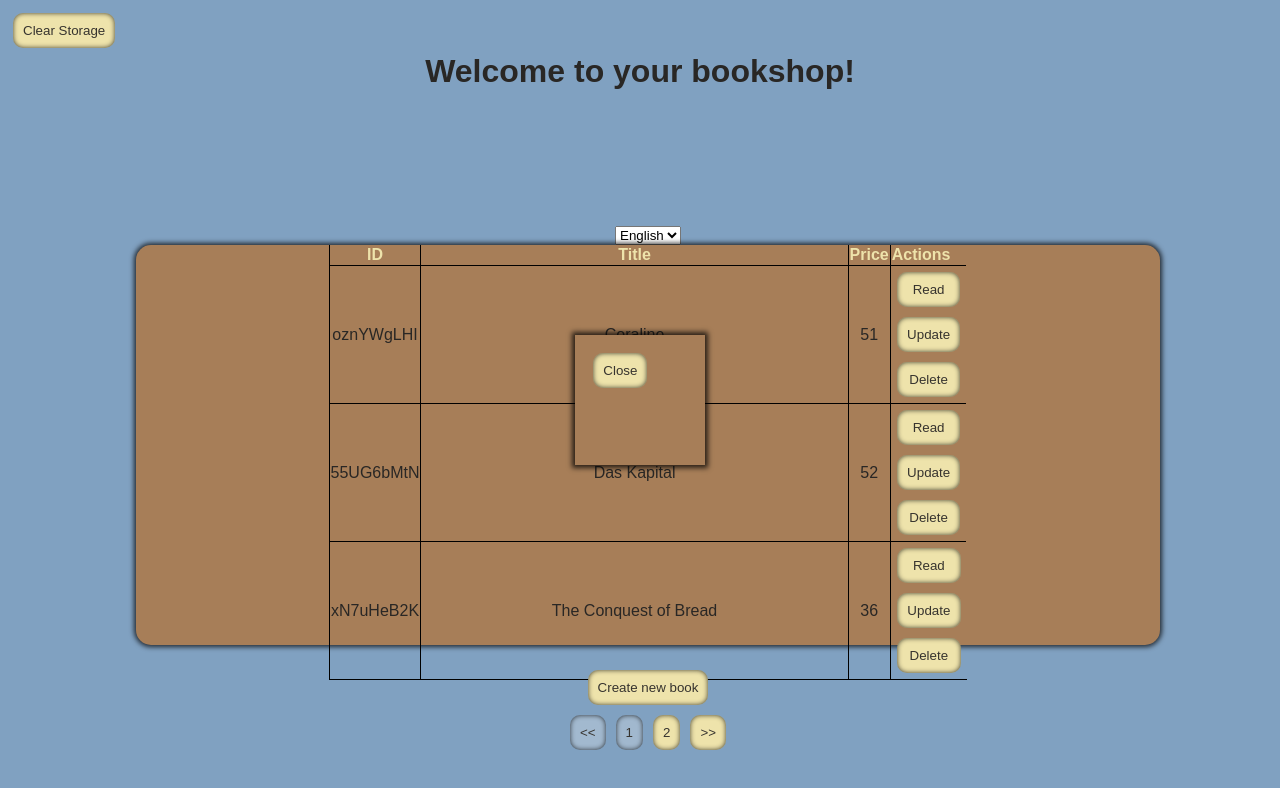
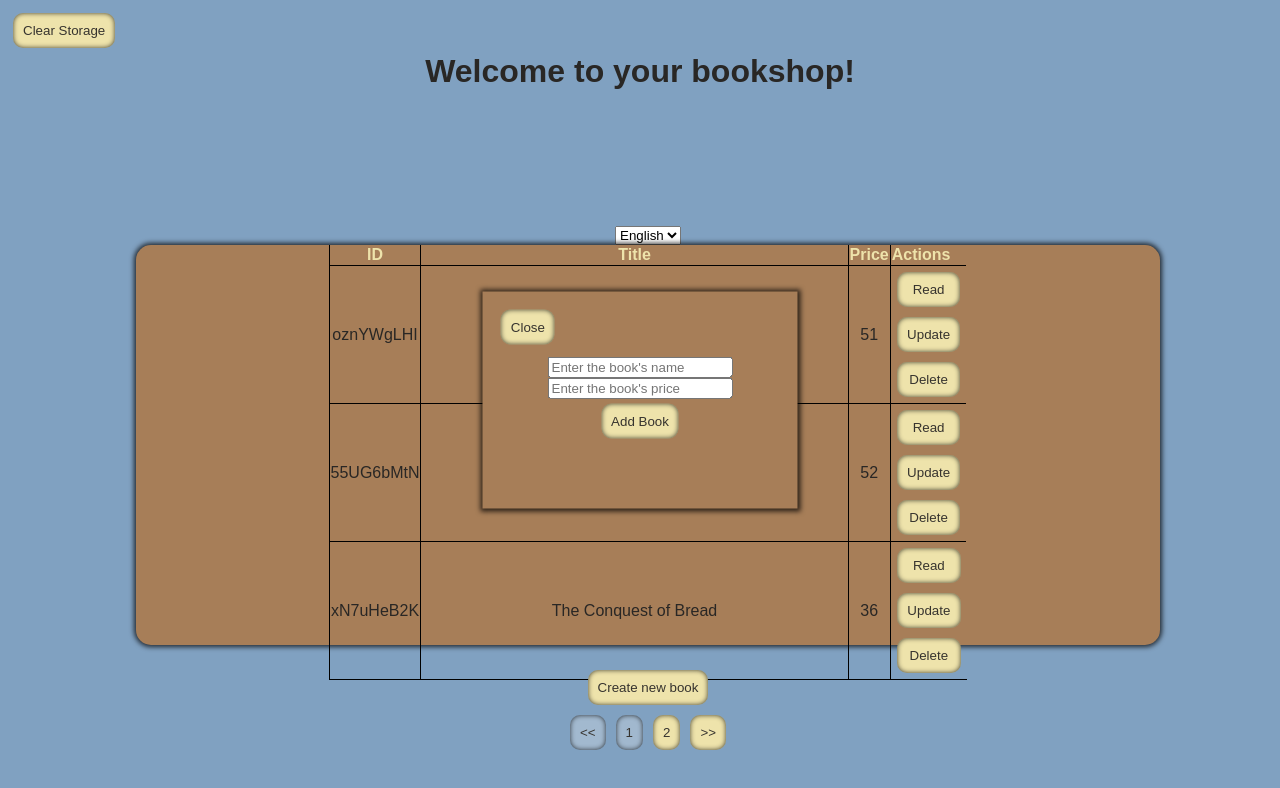
Before and after one commit to shacharRonZohar/book-shop-proj, a plain HTML site: page index.html in a window 1280 px wide. Both pictures are taken after a click on the button "Create new book". Drawn offline with Linux system fonts and the light colour scheme.

Commit message:
Reverted some stupid changes

```diff
--- a/index.html
+++ b/index.html
@@ -34,7 +34,7 @@
         </section>
         <button id="btn-create-book" data-trans="btn-create-book">Create new book</button>
         <section class="page-nav"></section>
-        <div class="modal" hidden="true">
+        <div class="modal">
             <button data-trans="btn-close" class="close-modal">Close</button>
             <div class="new-book">
                 <input type="text" name="book-name" data-trans="input-book-name" placeholder="Enter the book's name">
--- a/js/bookshop.controller.js
+++ b/js/bookshop.controller.js
@@ -1,5 +1,10 @@
 'use strict'
 
+// Notes: I was almost done with migration to jQuery then shit started to break so I stopped and reverted some of the changes, not a priority rn
+// Sorting by price suddenly broke aswell, couldn't track the exact source at this point,
+// It only sorts the last two in the array after the first sort by price
+// I'll also make a better design with bootstrap and make tons of refactors when I have time (weekend?)
+// I want to be fresh for the super important lesson tmrw and it's 22:00 rn
 $(onInit)
 
 function onInit() {
@@ -120,6 +125,8 @@ function onChangeRate(ev) {
 
 function onSortBy(ev) {
     var sortBy = ev.data
+    console.log('sortBy', sortBy)
+
     setSortBy(sortBy)
     renderBooks()
 }
@@ -161,7 +168,7 @@ function doTrans() {
 function flashMsg(msg) {
     if (getModalState().modal) return
     _toggleModal()
-    $('.close-modal').hide()
+    toggleClass('close-modal', 'open')
     const $elUserMsg = $('.user-msg')
     $elUserMsg.text(msg)
     $elUserMsg.show()
@@ -199,9 +206,7 @@ function _toggleModal() {
 }
 
 function _resetModal() {
-    $('.modal>*:not(.close-modal)').each(function() {
-        $(this).hide()
-    })
+    document.querySelectorAll('.modal>*').forEach(el => el.classList.remove('open'))
 }
 
 function _renderRate() {
```
